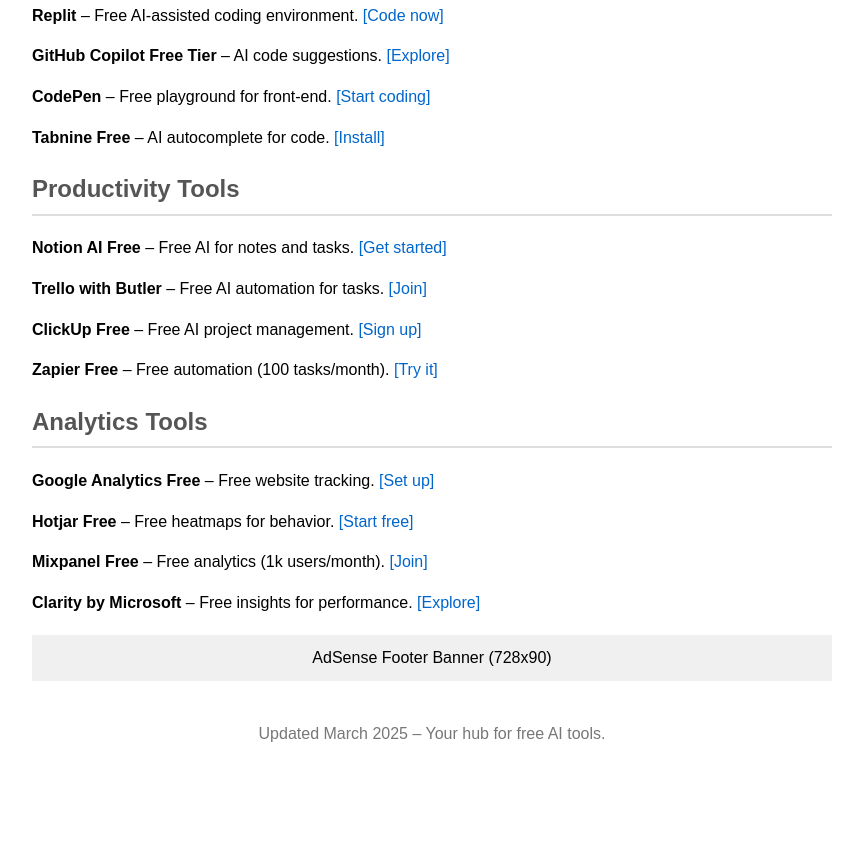
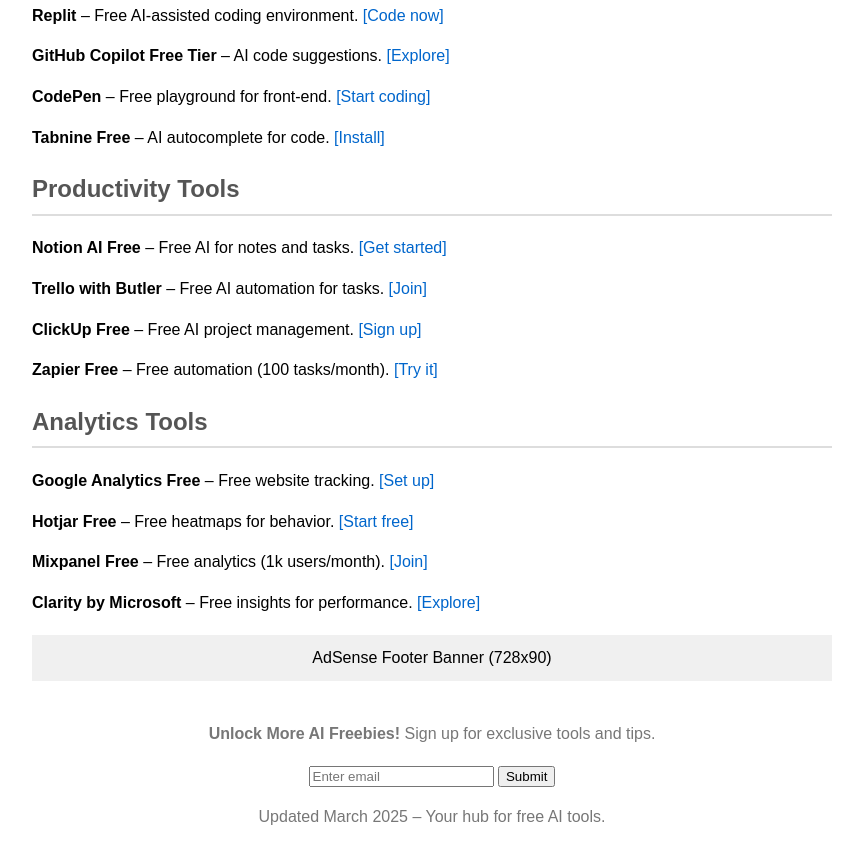
Before and after one commit to satkraju/github.io, a plain HTML site: page index.html in a window 1280 px wide. Shown: the part 844-1708 px from the top of the page, without its empty margins (208-1071 px from the left). Before the commit the page ends 1627 px from the top, so only its background shows below. Drawn offline with Linux system fonts and the light colour scheme.

Commit message:
Update index.html

```diff
--- a/index.html
+++ b/index.html
@@ -3,8 +3,11 @@
 <head>
     <meta charset="UTF-8">
     <meta name="viewport" content="width=device-width, initial-scale=1.0">
-    <title>20 Best Free AI Tools for 2025 – Writing, Design & More</title>
+    <title>Free AI Tools Hub – 20 Best Free AI Tools for 2025</title>
     <meta name="description" content="Explore 20 free AI tools for writing, design, coding, and productivity. Save time with the best free AI software of 2025—no cost, all value!">
+    <!-- AdSense script for Auto Ads -->
+    <script async src="https://pagead2.googlesyndication.com/pagead/js/adsbygoogle.js?client=ca-pub-5184312708933601"
+            crossorigin="anonymous"></script>
     <style>
         body { font-family: Arial, sans-serif; max-width: 800px; margin: 0 auto; padding: 20px; line-height: 1.6; }
         h1 { text-align: center; color: #333; }
@@ -18,6 +21,7 @@
     </style>
 </head>
 <body>
+    <!-- AdSense Header Banner Placeholder -->
     <div class="adsense">AdSense Header Banner (728x90)</div>
 
     <h1>Free AI Tools Hub – 20 Best Free AI Tools for 2025</h1>
@@ -39,6 +43,7 @@
         <li><strong>Remove.bg</strong> – Free AI to remove backgrounds. <a href="https://remove.bg" target="_blank">[Upload]</a></li>
     </ul>
 
+    <!-- AdSense Mid-Page Rectangle Placeholder -->
     <div class="adsense">AdSense Mid-Page Rectangle (300x250)</div>
 
     <h2>Coding Tools</h2>
@@ -65,9 +70,16 @@
         <li><strong>Clarity by Microsoft</strong> – Free insights for performance. <a href="https://clarity.microsoft.com" target="_blank">[Explore]</a></li>
     </ul>
 
+    <!-- AdSense Footer Banner Placeholder -->
     <div class="adsense">AdSense Footer Banner (728x90)</div>
 
     <footer>
+        <p><strong>Unlock More AI Freebies!</strong> Sign up for exclusive tools and tips.</p>
+        <!-- Replace with your Mailchimp form code -->
+        <form action="https://your-mailchimp-url" method="post" target="_blank">
+            <input type="email" placeholder="Enter email" required>
+            <button type="submit">Submit</button>
+        </form>
         <p>Updated March 2025 – Your hub for free AI tools.</p>
     </footer>
 </body>
```
